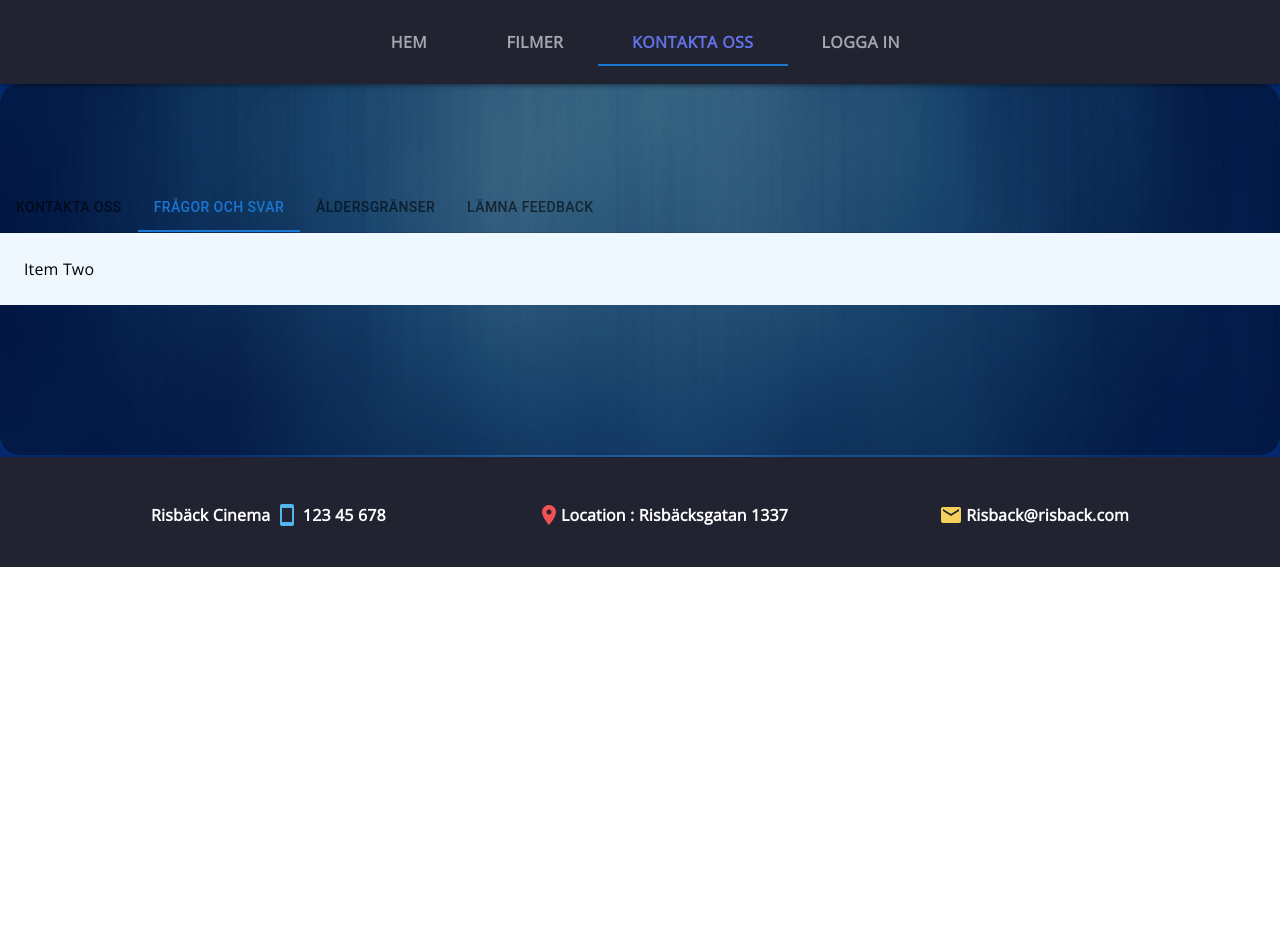
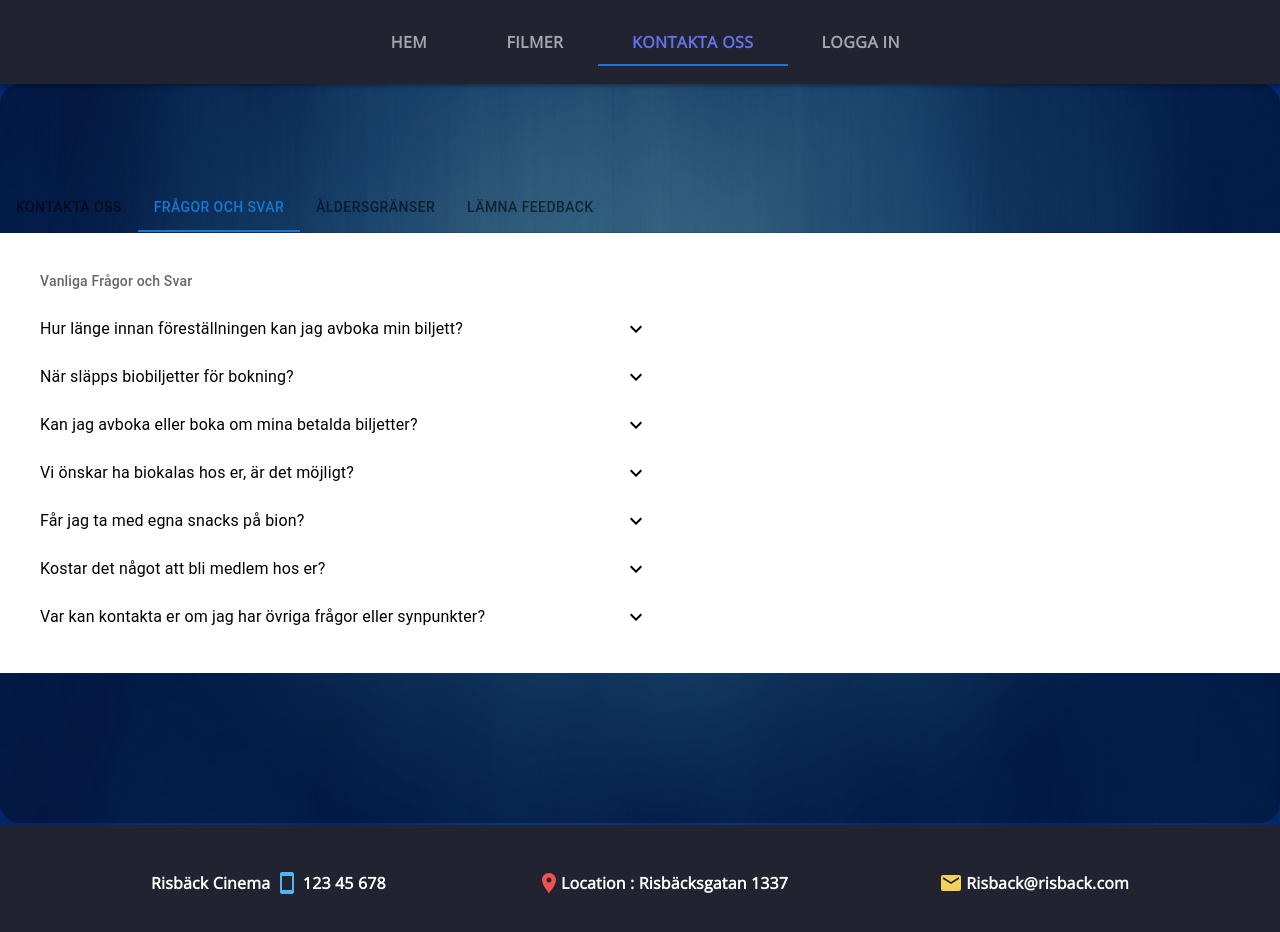
Before and after one commit to PontusVallgren/Kino-Cinema, a Next.js app: page /contact in a window 1280 px wide. Both pictures are taken after a click on the tab "FRÅGOR OCH SVAR". Shown: the top 932 px of the page. Before the commit the page ends 800 px from the top, so only its background shows below. Built offline with nearby package versions, Linux system fonts and the light colour scheme.

Commit message:
added qestions

```diff
--- a/src/components/Contact.module.css
+++ b/src/components/Contact.module.css
@@ -10,14 +10,13 @@ ta bort breaks och justera med css mellanrummen*/
 .bigBox {
   background-color: rgba(0, 0, 0, 0.37);
   border-radius: 20px;
-  /* color: white; */
   font-size: 1em;
   width: 700px;
   margin: 0 auto;
   padding: 100px 0 150px 0;
 }
 .smallBox {
-  background-color: aliceblue;
+  background-color: white;
 }
 
 .statensmedie:hover {
--- a/src/components/Contact.tsx
+++ b/src/components/Contact.tsx
@@ -4,8 +4,8 @@ import TabList from "@mui/lab/TabList";
 import TabPanel from "@mui/lab/TabPanel";
 import React from "react";
 import { Box } from "@mui/system";
+import Questions from "./Questions";
 import classes from "./Contact.module.css";
-//pages/login/index.module.css";
 
 export default function Contact() {
   const [value, setValue] = React.useState("1");
@@ -44,7 +44,7 @@ export default function Contact() {
           </p>
         </TabPanel>
         <TabPanel className={classes.smallBox} value="2">
-          Item Two
+          <Questions></Questions>
         </TabPanel>
         <TabPanel className={classes.smallBox} value="3">
           <h3 className={classes.title}>Åldersgränser på bio:</h3>
@@ -63,10 +63,9 @@ export default function Contact() {
               className={classes.statensmedie}
               href="https://www.riksdagen.se/sv/dokument-lagar/dokument/svensk-forfattningssamling/lag-20101882-om-aldersgranser-for-film-som-ska_sfs-2010-1882"
             >
-              . Här ,
+              . Här
             </a>
-            kan du läsa mer om vilka åldergränser på bio som gäller och vad som
-            menas med dem.
+            , kan du läsa mer information åldersgränser på bio.
           </p>
           <h4 className={classes.title}>
             Är åldergräns på film en rekommendation?
@@ -101,7 +100,7 @@ export default function Contact() {
             <strong>Barntillåten:</strong> Tillåten för alla åldrar.
           </p>
         </TabPanel>
-        <TabPanel value="4">"helo"</TabPanel>
+        <TabPanel value="4">sasas</TabPanel>
       </TabContext>
     </Box>
     // </Box>
--- /dev/null
+++ b/src/components/Questions.module.css
@@ -0,0 +1,12 @@
+.list {
+  background-color: white;
+  font-size: 1px;
+}
+.subheader {
+  color: black;
+  font-size: 15px;
+  font-weight: bold;
+}
+.items {
+  font-weight: bold;
+}
--- /dev/null
+++ b/src/components/Questions.tsx
@@ -0,0 +1,139 @@
+import React from "react";
+import ListSubheader from "@mui/material/ListSubheader";
+import List from "@mui/material/List";
+import ListItemButton from "@mui/material/ListItemButton";
+import ListItemText from "@mui/material/ListItemText";
+import Collapse from "@mui/material/Collapse";
+import ExpandLess from "@mui/icons-material/ExpandLess";
+import ExpandMore from "@mui/icons-material/ExpandMore";
+import classes from "./Questions.module.css";
+
+export default function Questions() {
+  const [open, setOpen] = React.useState(false);
+  const [secondOpen, setSecondOpen] = React.useState(false);
+  const [thirdOpen, setThirdOpen] = React.useState(false);
+  const [fourOpen, setfourOpen] = React.useState(false);
+  const [fiveOpen, setfiveOpen] = React.useState(false);
+  const [sixOpen, setSixOpen] = React.useState(false);
+  const [sevenOpen, setSevenOpen] = React.useState(false);
+
+  const handleClick = () => {
+    setOpen(!open);
+  };
+  const handleClick_Two = () => {
+    setSecondOpen(!secondOpen);
+  };
+  const handleClick_Three = () => {
+    setThirdOpen(!thirdOpen);
+  };
+  const handleClick_Four = () => {
+    setfourOpen(!fourOpen);
+  };
+  const handleClick_Five = () => {
+    setfiveOpen(!fiveOpen);
+  };
+  const handleClick_Six = () => {
+    setSixOpen(!sixOpen);
+  };
+  const handleClick_Seven = () => {
+    setSevenOpen(!sevenOpen);
+  };
+
+  return (
+    <List
+      className={classes.list}
+      sx={{ width: "100%", maxWidth: 640 }}
+      component="nav"
+      aria-labelledby="nested-list-subheader"
+      subheader={
+        <ListSubheader component="div" className={classes.subheader}>
+          Vanliga Frågor och Svar
+        </ListSubheader>
+      }
+    >
+      <ListItemButton onClick={handleClick}>
+        <ListItemText primary="Hur länge innan föreställningen kan jag avboka min biljett?" />
+        {open ? <ExpandLess /> : <ExpandMore />}
+      </ListItemButton>
+      <Collapse in={open} timeout="auto" unmountOnExit>
+        <List component="div" disablePadding>
+          <ListItemButton sx={{ pl: 4 }}>
+            <ListItemText secondary="Senast 30 minuter innan förställningen startar går det att avboka biljett. Avbokning sker i kassan på biografen alt via telefon." />
+          </ListItemButton>
+        </List>
+      </Collapse>
+
+      <ListItemButton onClick={handleClick_Two}>
+        <ListItemText primary="När släpps biobiljetter för bokning?" />
+        {secondOpen ? <ExpandLess /> : <ExpandMore />}
+      </ListItemButton>
+      <Collapse in={secondOpen} timeout="auto" unmountOnExit>
+        <List component="div" disablePadding>
+          <ListItemButton sx={{ pl: 4 }}>
+            <ListItemText secondary="Onsdag varannan vecka släpps biobiljetter för kommande visningar. " />
+          </ListItemButton>
+        </List>
+      </Collapse>
+
+      <ListItemButton onClick={handleClick_Three}>
+        <ListItemText primary="Kan jag avboka eller boka om mina betalda biljetter?" />
+        {thirdOpen ? <ExpandLess /> : <ExpandMore />}
+      </ListItemButton>
+      <Collapse in={thirdOpen} timeout="auto" unmountOnExit>
+        <List component="div" disablePadding>
+          <ListItemButton sx={{ pl: 4 }}>
+            <ListItemText secondary="Det går bra att återlösa / omboka dina biljetter i biografens kassan fram till 15 minuter innan filmstart. Återköp av köpta biljetter medges endast om man kan visa sitt kontokort tillsammans med köpbekräftelse eller kvitto samt giltig legitimation i biljettkassan senast 15 minuter innan föreställningen börjar. Beloppet återförs då på kontokortet."></ListItemText>
+          </ListItemButton>
+        </List>
+      </Collapse>
+
+      <ListItemButton onClick={handleClick_Four}>
+        <ListItemText primary="Vi önskar ha biokalas hos er, är det möjligt?" />
+        {fourOpen ? <ExpandLess /> : <ExpandMore />}
+      </ListItemButton>
+      <Collapse in={fourOpen} timeout="auto" unmountOnExit>
+        <List component="div" disablePadding>
+          <ListItemButton sx={{ pl: 4 }}>
+            <ListItemText secondary="Vi anordnar barnkalas, företagsevanemang och andra event på förfågan. Boka i biljettkassan eller  kontakta oss via telefon för bokning och prsiuppgifter. " />
+          </ListItemButton>
+        </List>
+      </Collapse>
+
+      <ListItemButton onClick={handleClick_Five}>
+        <ListItemText primary="Får jag ta med egna snacks på bion?" />
+        {fiveOpen ? <ExpandLess /> : <ExpandMore />}
+      </ListItemButton>
+      <Collapse in={fiveOpen} timeout="auto" unmountOnExit>
+        <List component="div" disablePadding>
+          <ListItemButton sx={{ pl: 4 }}>
+            <ListItemText secondary="Ja, som biogäst är det ok att ta med sig egna snacks. För dem som önskar handla på plats har ett mindre utbud av snacks till försäljning i biokassan." />
+          </ListItemButton>
+        </List>
+      </Collapse>
+
+      <ListItemButton onClick={handleClick_Six}>
+        <ListItemText primary="Kostar det något att bli medlem hos er?" />
+        {sixOpen ? <ExpandLess /> : <ExpandMore />}
+      </ListItemButton>
+      <Collapse in={sixOpen} timeout="auto" unmountOnExit>
+        <List component="div" disablePadding>
+          <ListItemButton sx={{ pl: 4 }}>
+            <ListItemText secondary="Medlemskap hos oss är kostnadsfritt." />
+          </ListItemButton>
+        </List>
+      </Collapse>
+
+      <ListItemButton onClick={handleClick_Seven}>
+        <ListItemText primary="Var kan kontakta er om jag har övriga frågor eller synpunkter? " />
+        {sevenOpen ? <ExpandLess /> : <ExpandMore />}
+      </ListItemButton>
+      <Collapse in={sevenOpen} timeout="auto" unmountOnExit>
+        <List component="div" disablePadding>
+          <ListItemButton sx={{ pl: 4 }}>
+            <ListItemText secondary="Kontakta oss antingen genom att besöka oss på plats, ringa eller maila. Det går även att nå oss via formuläret på 'Lämna feedback'." />
+          </ListItemButton>
+        </List>
+      </Collapse>
+    </List>
+  );
+}
```
